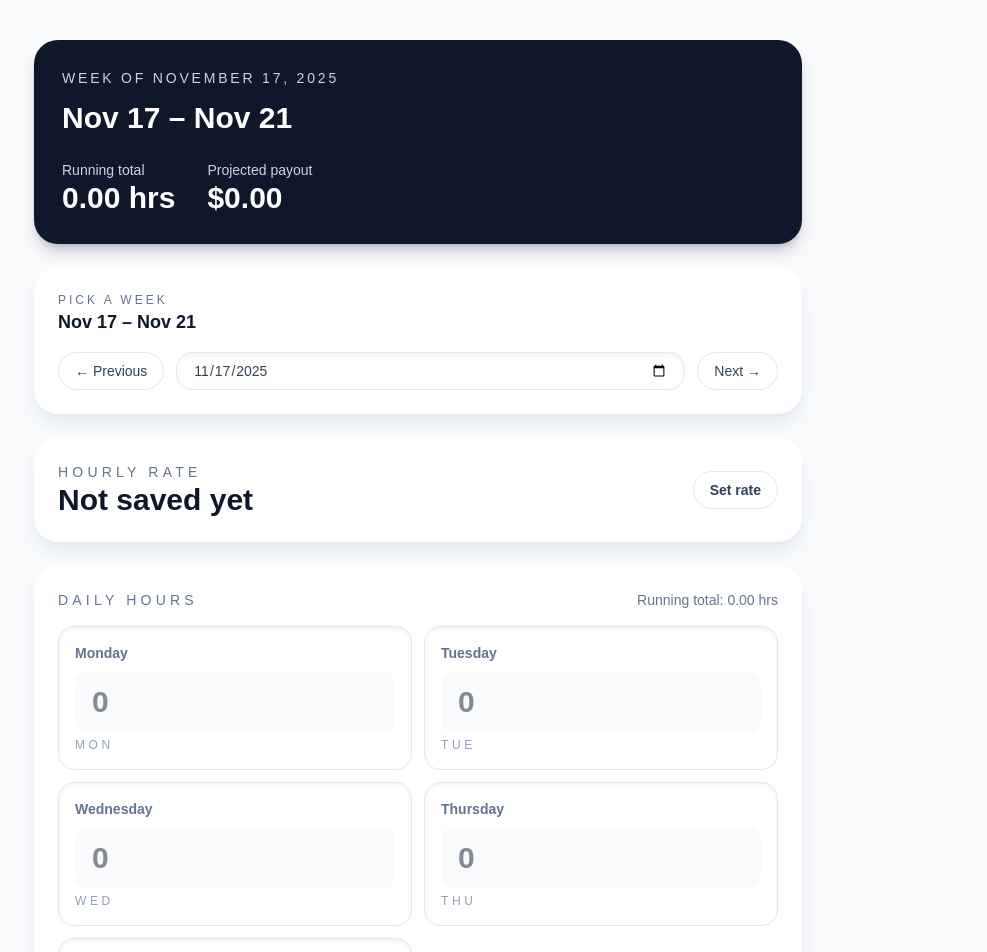
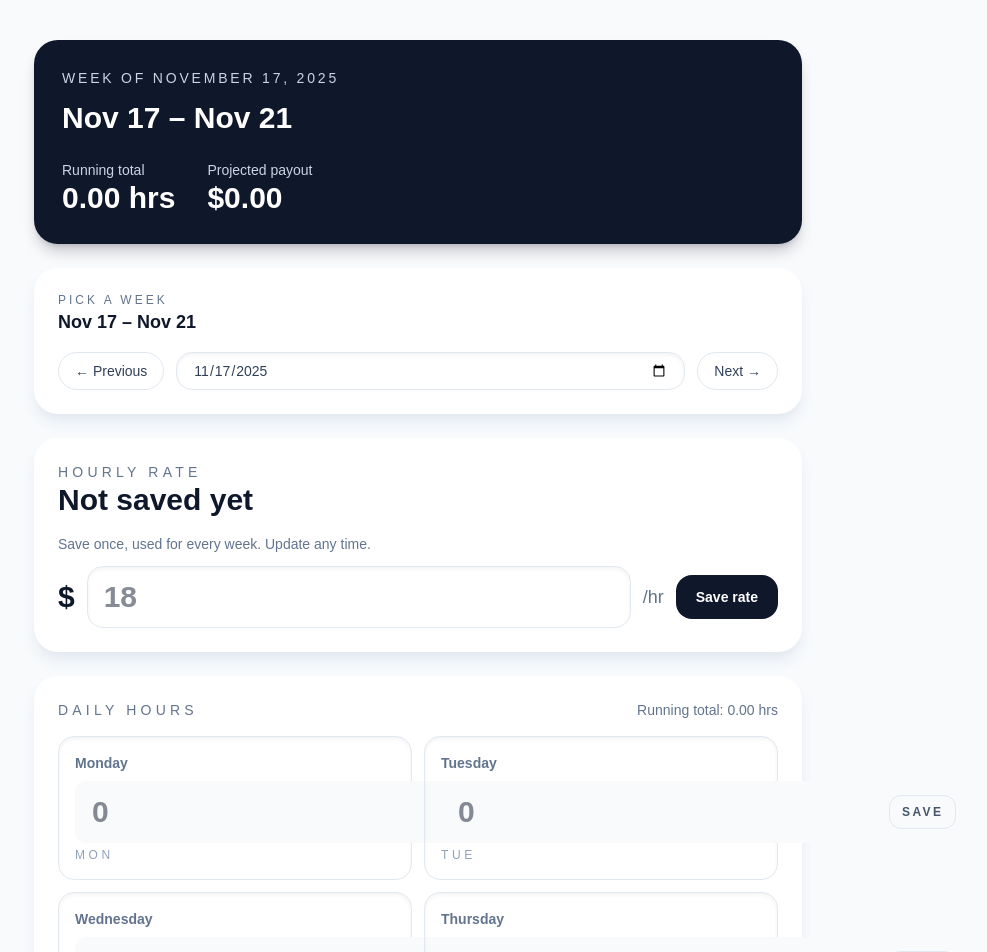
Before and after one commit to vdidwania-caviar/nanny-hours, a Next.js app: page / in a window 1280 px wide. Shown: the top 952 px of the page, without its empty margins (222-1209 px from the left). Built offline with nearby package versions, Linux system fonts and the light colour scheme; no server answers; the database is empty.

Commit message:
feat: restore simple hourly card

```diff
--- a/src/app/page.tsx
+++ b/src/app/page.tsx
@@ -142,13 +142,13 @@ export default function Home() {
   const [isRateLoading, setIsRateLoading] = useState(false);
   const [isSavingRate, setIsSavingRate] = useState(false);
   const [rateStatus, setRateStatus] = useState<FeedbackState>(null);
-  const [isRateExpanded, setIsRateExpanded] = useState(false);
   const [extras, setExtras] = useState<ExtraItem[]>([]);
   const [extrasTitle, setExtrasTitle] = useState("");
   const [extrasAmount, setExtrasAmount] = useState("");
   const [status, setStatus] = useState<FeedbackState>(null);
   const [isFetching, setIsFetching] = useState(false);
   const [isSaving, setIsSaving] = useState(false);
+  const [savingDay, setSavingDay] = useState<WeekdayKey | null>(null);
 
   const weekKey = formatDateKey(weekStart);
 
@@ -382,7 +382,6 @@ export default function Home() {
         type: "success",
         message: "Hourly rate saved.",
       });
-      setIsRateExpanded(false);
     } catch (err) {
       console.error(err);
       setRateStatus({
@@ -394,12 +393,11 @@ export default function Home() {
     }
   };
 
-  const handleSave = async () => {
+  const saveWeek = async (origin: "week" | WeekdayKey) => {
     if (!supabase) {
       return;
     }
 
-    setIsSaving(true);
     setStatus(null);
 
     if (!hourlyRate || hourlyRateNumber <= 0) {
@@ -407,7 +405,6 @@ export default function Home() {
         type: "error",
         message: "Enter and save an hourly rate first.",
       });
-      setIsSaving(false);
       return;
     }
 
@@ -441,9 +438,17 @@ export default function Home() {
         return;
       }
 
+      const dayLabel =
+        origin === "week"
+          ? null
+          : weekdays.find((day) => day.key === origin)?.label ?? "Day";
+
       setStatus({
         type: "success",
-        message: "Week saved to Supabase.",
+        message:
+          origin === "week"
+            ? "Week saved to Supabase."
+            : `${dayLabel} saved.`,
       });
     } catch (err) {
       console.error(err);
@@ -451,9 +456,19 @@ export default function Home() {
         type: "error",
         message: "Unexpected error while saving.",
       });
-    } finally {
+    }
+  };
+
+  const handleSave = async () => {
+    setIsSaving(true);
+    await saveWeek("week");
     setIsSaving(false);
-    }
+  };
+
+  const handleSaveDay = async (day: WeekdayKey) => {
+    setSavingDay(day);
+    await saveWeek(day);
+    setSavingDay(null);
   };
 
   const formattedWeekInputValue = formatDateKey(weekStart);
@@ -543,20 +558,7 @@ export default function Home() {
                 ) : null}
               </p>
             </div>
-            <button
-              type="button"
-              onClick={() => setIsRateExpanded((prev) => !prev)}
-              className="rounded-full border border-slate-200 px-4 py-2 text-sm font-semibold text-slate-700 transition hover:border-slate-900 hover:text-slate-900"
-            >
-              {isRateExpanded
-                ? "Close"
-                : hourlyRateNumber > 0
-                  ? "Edit rate"
-                  : "Set rate"}
-            </button>
           </div>
-          {isRateExpanded ? (
-            <>
           <p className="mt-4 text-sm text-slate-500">
             Save once, used for every week. Update any time.
           </p>
@@ -584,8 +586,6 @@ export default function Home() {
               {isSavingRate ? "Saving…" : "Save rate"}
             </button>
           </div>
-            </>
-          ) : null}
           {rateStatus ? (
             <p
               className={`mt-3 text-sm ${
@@ -607,15 +607,23 @@ export default function Home() {
             </span>
           </div>
           <div className="mt-4 grid gap-3 md:grid-cols-2">
-            {weekdays.map((day) => (
-              <label
+            {weekdays.map((day) => {
+              const inputId = `hours-${day.key}`;
+              const isDaySaving = savingDay === day.key;
+              return (
+                <div
                   key={day.key}
                   className="flex flex-col rounded-2xl border border-slate-200 p-4 shadow-inner"
                 >
-                <span className="text-sm font-semibold text-slate-500">
+                  <label
+                    htmlFor={inputId}
+                    className="text-sm font-semibold text-slate-500"
+                  >
                     {day.label}
-                </span>
+                  </label>
+                  <div className="mt-2 flex items-center gap-3">
                     <input
+                      id={inputId}
                       type="number"
                       inputMode="decimal"
                       step="0.25"
@@ -625,13 +633,23 @@ export default function Home() {
                         handleHoursChange(day.key, event.target.value)
                       }
                       placeholder="0"
-                  className="mt-2 rounded-xl border border-transparent bg-slate-50 px-4 py-3 text-3xl font-semibold text-slate-900 focus:border-slate-900 focus:outline-none"
+                      className="flex-1 rounded-xl border border-transparent bg-slate-50 px-4 py-3 text-3xl font-semibold text-slate-900 focus:border-slate-900 focus:outline-none"
                     />
+                    <button
+                      type="button"
+                      onClick={() => handleSaveDay(day.key)}
+                      disabled={isDaySaving || isSaving}
+                      className="rounded-xl border border-slate-200 px-3 py-2 text-xs font-semibold uppercase tracking-[0.2em] text-slate-600 transition hover:border-slate-900 hover:text-slate-900 disabled:cursor-not-allowed disabled:opacity-60"
+                    >
+                      {isDaySaving ? "…" : "Save"}
+                    </button>
+                  </div>
                   <span className="mt-1 text-xs uppercase tracking-[0.3em] text-slate-400">
                     {day.short}
                   </span>
-              </label>
-            ))}
+                </div>
+              );
+            })}
           </div>
         </section>
 
```
Lines whose indentation alone changed are shown as unchanged.
